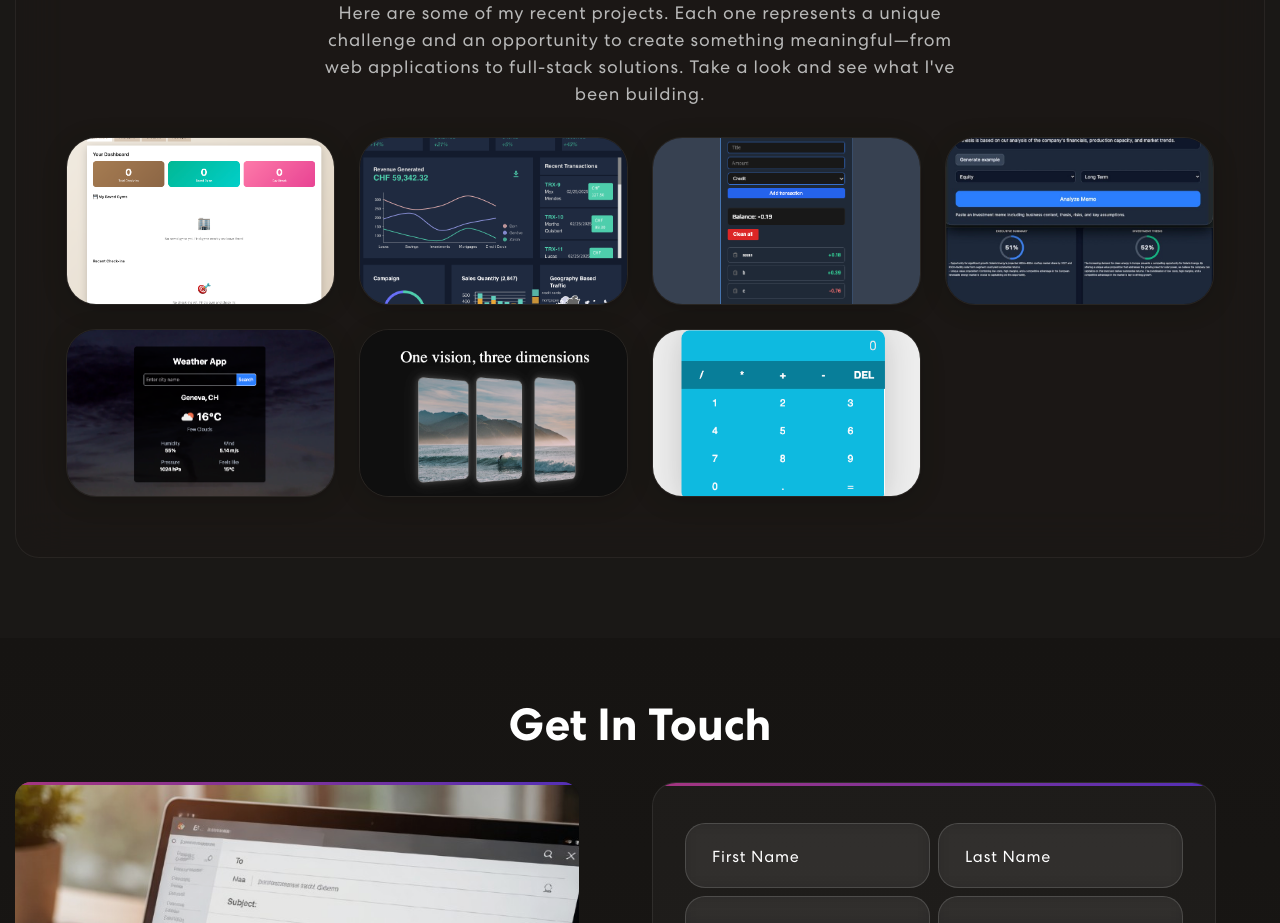
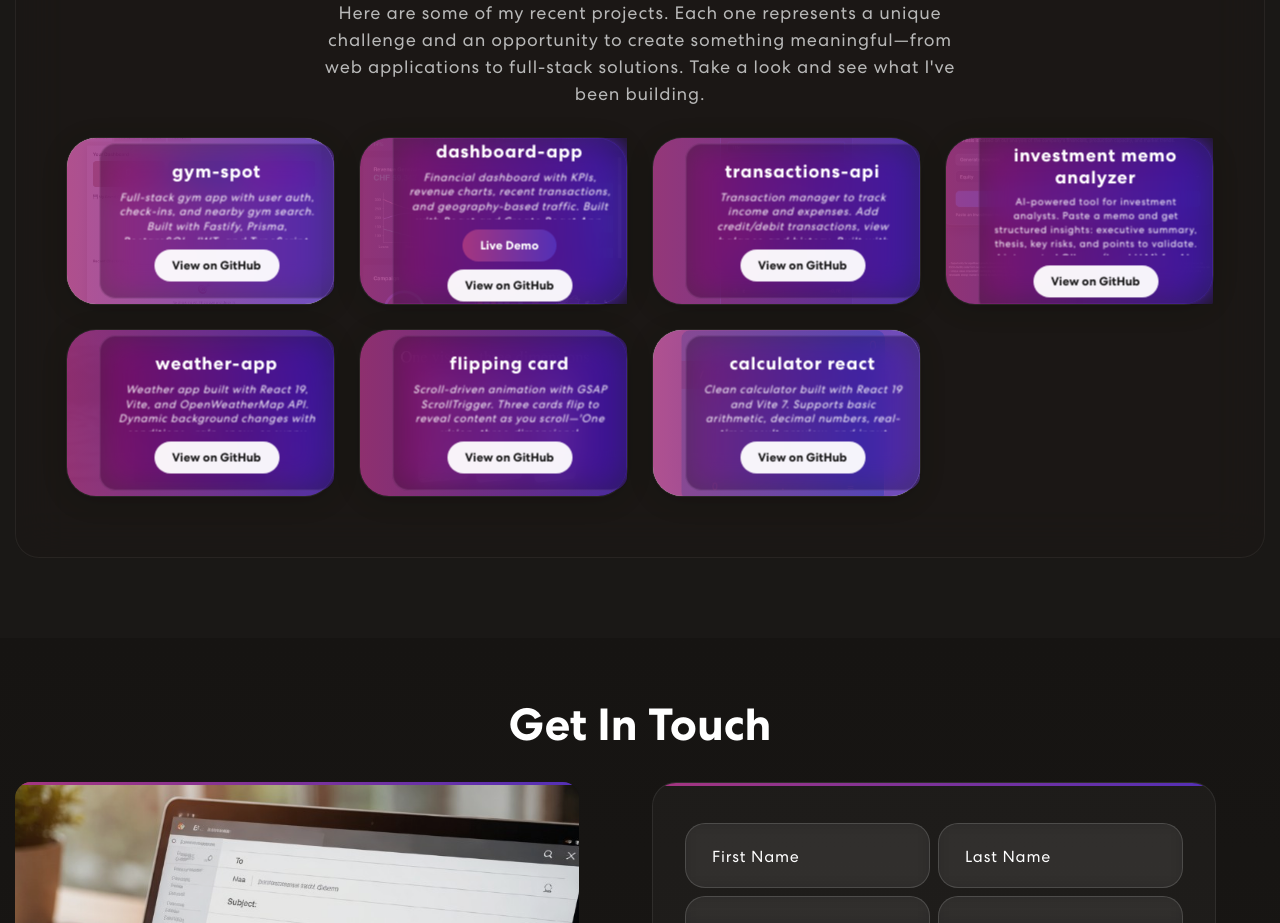
Before and after one commit to kokasribeiro/portfolio-app, a React (Create React App) app: page / in a window 1280 px wide. Shown: the part 2100-3023 px from the top of the page. Built offline with nearby package versions, Linux system fonts and the light colour scheme.

Commit message:
Enhance CSS for project image boxes and buttons to improve visibility and interactivity. Implement styles for touch devices to ensure overlay visibility. Update button hover, active, and focus styles with scaling effects and box shadows for a modern aesthetic.

```diff
--- a/src/App.css
+++ b/src/App.css
@@ -810,6 +810,16 @@ nav.navbar .navbar-toggler[aria-expanded="true"] .navbar-toggler-icon {
   top: 50%;
   opacity: 1;
 }
+/* Touch devices: always show overlay (no hover) so Live Demo / GitHub buttons are visible */
+@media (hover: none) {
+  .proj-imgbx::before {
+    height: 100%;
+  }
+  .proj-imgbx .proj-txtx {
+    top: 50%;
+    opacity: 1;
+  }
+}
 .proj-txtx h4 {
   font-size: 18px;
   font-weight: 700;
@@ -851,17 +861,24 @@ nav.navbar .navbar-toggler[aria-expanded="true"] .navbar-toggler-icon {
   border-radius: 50px;
   transition: 0.3s ease;
 }
-.proj-link-btn:hover {
+.proj-link-btn:hover,
+.proj-link-btn:active,
+.proj-link-btn:focus-visible {
   background: #fff;
   transform: scale(1.05);
+  box-shadow: 0 4px 16px rgba(0, 0, 0, 0.25);
 }
 .proj-link-btn-demo {
   background: var(--gradient-brand);
   color: #fff;
 }
-.proj-link-btn-demo:hover {
+.proj-link-btn-demo:hover,
+.proj-link-btn-demo:active,
+.proj-link-btn-demo:focus-visible {
   background: linear-gradient(90.21deg, #b83d8a -5.91%, #5a3ad4 111.58%);
   color: #fff;
+  transform: scale(1.05);
+  box-shadow: 0 4px 16px rgba(90, 58, 212, 0.4);
 }
 .background-image-right {
   top: 20%;
```
